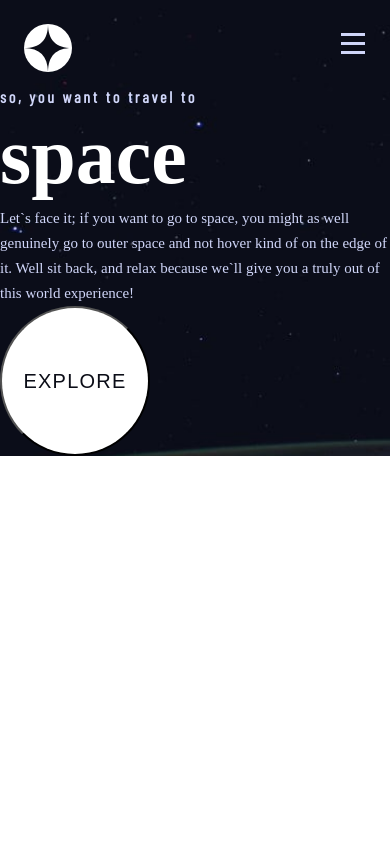
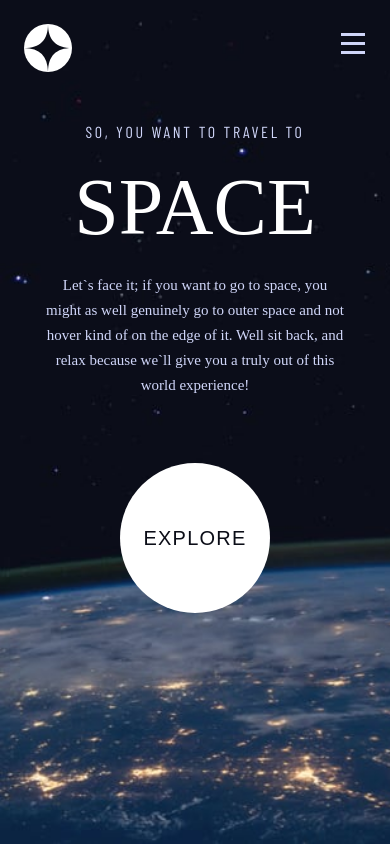
Before and after one commit to KamilKonopski/space-tourism-website-main, a React (Create React App) app: page / in a window 390 px wide. Shown: the top 844 px of the page. Built offline with nearby package versions, Linux system fonts and the light colour scheme; a web font is replaced by a local one.

Commit message:
add styles for mobile

```diff
--- a/src/pages/Home/Home.module.css
+++ b/src/pages/Home/Home.module.css
@@ -2,29 +2,47 @@
     background-image: url(../../assets/home/background-home-mobile.jpg);
     background-repeat: no-repeat;
     background-size: cover;
+    height: 100vh;
+}
+
+.home-page__content-wrapper {
+    align-items: center;
+    display: flex;
+    flex-direction: column;
+    margin-top: 3.5rem;
 }
 
 .home-page__heading {
     color: var(--light-color);
     font-family: 'Barlow Condensed', sans-serif;
     font-size: 1.6rem;
+    font-weight: normal;
     letter-spacing: 2.7px;
+    margin-bottom: 1.6rem;
+    text-transform: uppercase;
 }
 
 .home-page__space {
     color: var(--white-color);
     font-size: 8rem;
+    font-weight: normal;
     line-height: 100px;
+    margin-bottom: 1.6rem;
+    text-transform: uppercase;
 }
 
 .home-page__description {
     color: var(--light-color);
     font-size: 1.5rem;
     line-height: 25px;
+    margin-bottom: 6.5rem;
+    padding: 0 4.5rem;
+    text-align: center;
 }
 
 .home-page__btn {
     background-color: var(--white-color);
+    border: none;
     border-radius: 50%;
     cursor: pointer;
     height: 150px;
```
